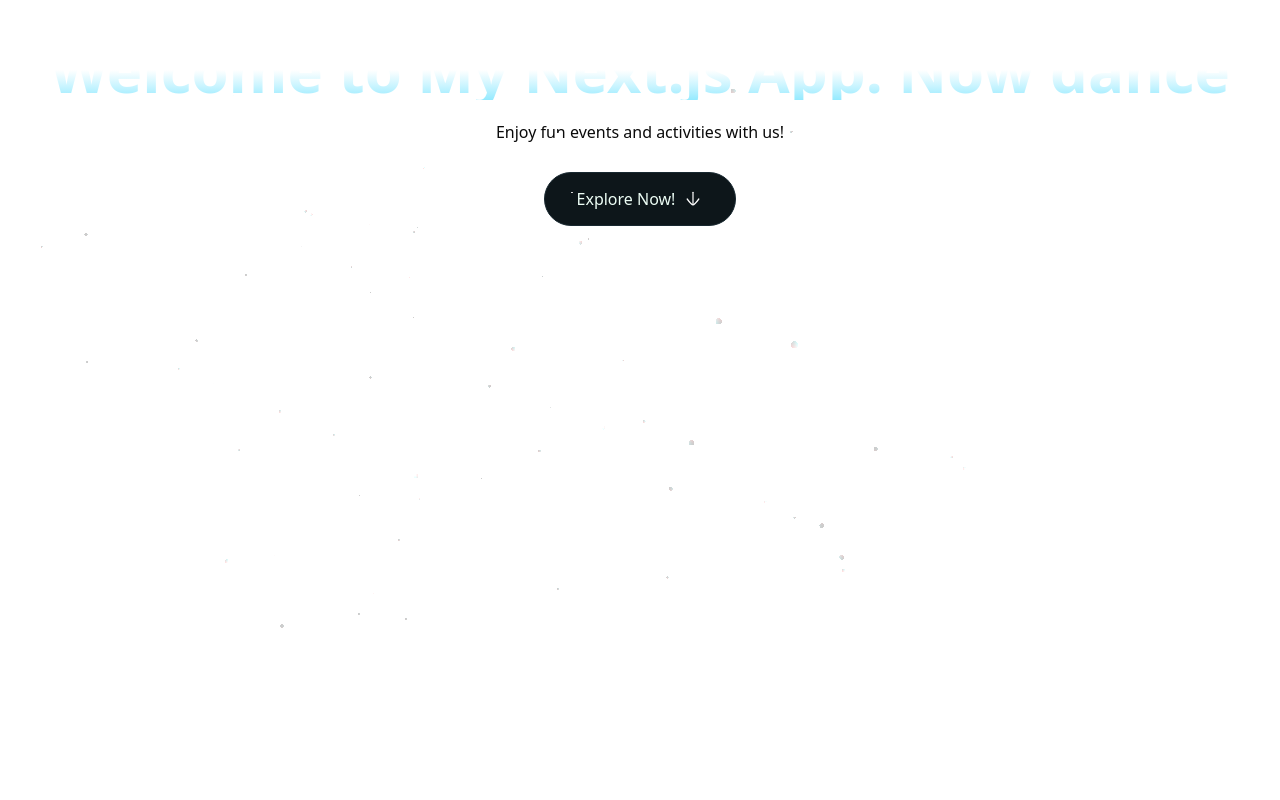
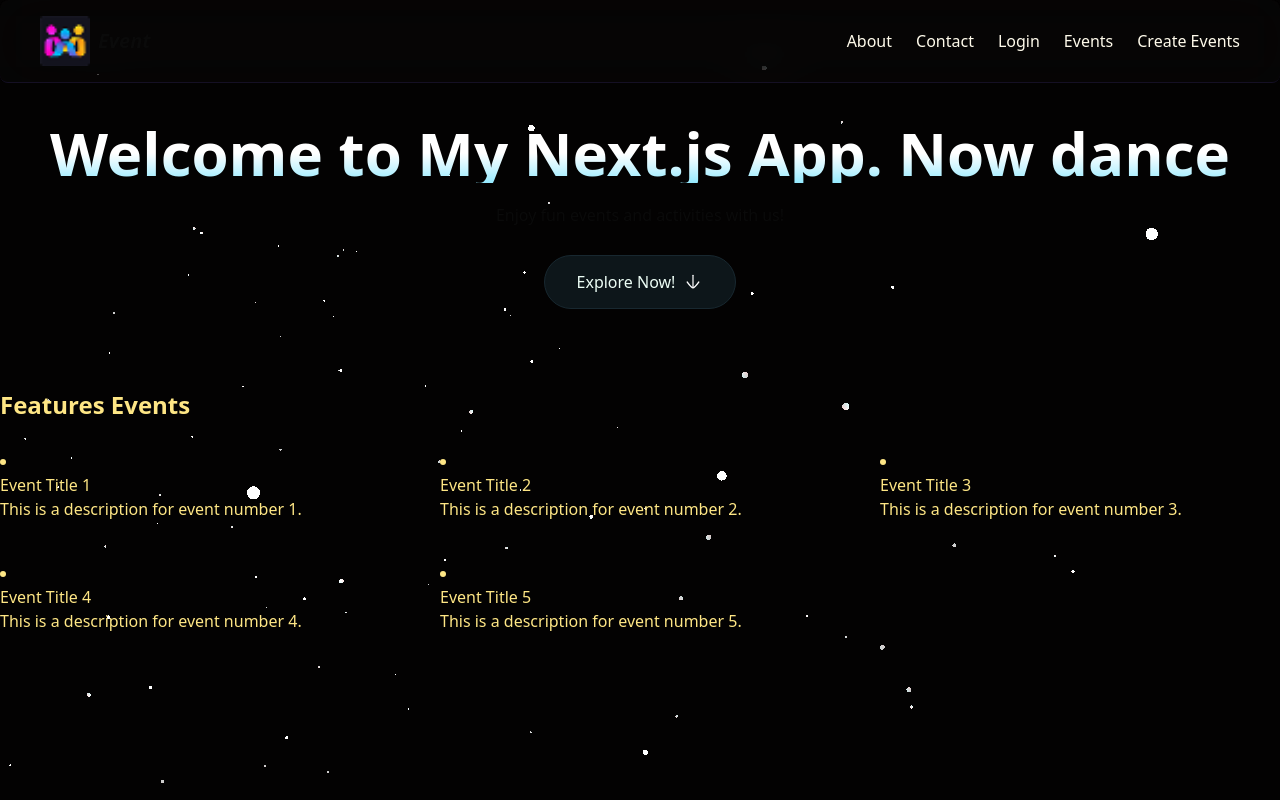
Before and after one commit to junaid-h0ssain/next-js-learn, a Next.js app: page / in a window 1280 px wide. Built offline with nearby package versions, Linux system fonts and the light colour scheme.

Commit message:
props is deprecated, needs replacement

```diff
--- a/app/globals.css
+++ b/app/globals.css
@@ -41,7 +41,7 @@
   --sidebar-accent-foreground: oklch(0.205 0 0);
   --sidebar-border: oklch(0.922 0 0);
   --sidebar-ring: oklch(0.708 0 0);
-  --background: oklch(1 0 0);
+  --background: oklch(8.811% 0.00455 17.93);
   --foreground: oklch(0.145 0 0);
 }
 
--- a/app/layout.tsx
+++ b/app/layout.tsx
@@ -2,6 +2,7 @@
 import { Geist, Geist_Mono } from "next/font/google";
 import "./globals.css";
 import Particles from '../components/Particles';
+import Navbar from "@/components/Navbar";
 
 const geistSans = Geist({
   variable: "--font-geist-sans",
@@ -28,8 +29,17 @@
       <body
         className={`${geistSans.variable} ${geistMono.variable} antialiased`}
       >
+        <Navbar />
 
-        <div style={{ width: '100%', height: '600px', position: 'absolute' }}>
+        <div
+          style={{
+            position: 'fixed',
+            inset: 0,
+            width: '100%',
+            height: '100%',
+            zIndex: 0
+          }}
+        >
           <Particles
             particleColors={["#ffffff"]}
             particleCount={200}
@@ -41,7 +51,7 @@
             disableRotation={false}
             pixelRatio={1} className={undefined}/>
         </div>
-        {children}
+        <div style={{ position: 'relative', zIndex: 1 }}>{children}</div>
       </body>
     </html>
   );
--- a/app/page.tsx
+++ b/app/page.tsx
@@ -12,6 +12,19 @@
 
         <ExploreBtn/>
 
+        <div className='mt-20 space-y-7 text-amber-200'>
+          <h3>Features Events</h3>
+
+          <ul className='events'>
+            {[1, 2, 3, 4, 5].map((event) => (
+              <li key={event} className='event-item'>
+                <h4>Event Title {event}</h4>
+                <p>This is a description for event number {event}.</p>
+              </li>
+            ))}
+          </ul>
+        </div>
+
       </section>
 
 
--- /dev/null
+++ b/components/Navbar.tsx
@@ -0,0 +1,26 @@
+import React from 'react'
+import Link from 'next/link'
+import Image from 'next/image'
+
+const Navbar = () => {
+  return (
+    <header>
+        <nav>
+            <Link href="/" className="logo">
+                <Image src="/icons/logo.png" alt="Logo" width={50} height={50} />
+                <p>Event</p>
+            </Link>
+
+            <ul className='text-amber-50'>
+                <Link href="/about">About</Link>
+                <Link href="/contact">Contact</Link>
+                <Link href="/login">Login</Link>
+                <Link href="/events">Events</Link>
+                <Link href="/create-events">Create Events</Link>
+            </ul>
+        </nav>
+    </header>
+  )
+}
+
+export default Navbar
--- /dev/null
+++ b/components/Particles.jsx
@@ -0,0 +1,249 @@
+"use client";
+import { useEffect, useRef } from 'react';
+import { Renderer, Camera, Geometry, Program, Mesh } from 'ogl';
+
+import './Particles.css';
+
+const defaultColors = ['#ffffff', '#ffffff', '#ffffff'];
+
+const hexToRgb = hex => {
+  hex = hex.replace(/^#/, '');
+  if (hex.length === 3) {
+    hex = hex
+      .split('')
+      .map(c => c + c)
+      .join('');
+  }
+  const int = parseInt(hex, 16);
+  const r = ((int >> 16) & 255) / 255;
+  const g = ((int >> 8) & 255) / 255;
+  const b = (int & 255) / 255;
+  return [r, g, b];
+};
+
+const vertex = /* glsl */ `
+  attribute vec3 position;
+  attribute vec4 random;
+  attribute vec3 color;
+
+  uniform mat4 modelMatrix;
+  uniform mat4 viewMatrix;
+  uniform mat4 projectionMatrix;
+  uniform float uTime;
+  uniform float uSpread;
+  uniform float uBaseSize;
+  uniform float uSizeRandomness;
+
+  varying vec4 vRandom;
+  varying vec3 vColor;
+
+  void main() {
+    vRandom = random;
+    vColor = color;
+
+    vec3 pos = position * uSpread;
+    pos.z *= 10.0;
+
+    vec4 mPos = modelMatrix * vec4(pos, 1.0);
+    float t = uTime;
+    mPos.x += sin(t * random.z + 6.28 * random.w) * mix(0.1, 1.5, random.x);
+    mPos.y += sin(t * random.y + 6.28 * random.x) * mix(0.1, 1.5, random.w);
+    mPos.z += sin(t * random.w + 6.28 * random.y) * mix(0.1, 1.5, random.z);
+
+    vec4 mvPos = viewMatrix * mPos;
+
+    if (uSizeRandomness == 0.0) {
+      gl_PointSize = uBaseSize;
+    } else {
+      gl_PointSize = (uBaseSize * (1.0 + uSizeRandomness * (random.x - 0.5))) / length(mvPos.xyz);
+    }
+
+    gl_Position = projectionMatrix * mvPos;
+  }
+`;
+
+const fragment = /* glsl */ `
+  precision highp float;
+
+  uniform float uTime;
+  uniform float uAlphaParticles;
+  varying vec4 vRandom;
+  varying vec3 vColor;
+
+  void main() {
+    vec2 uv = gl_PointCoord.xy;
+    float d = length(uv - vec2(0.5));
+
+    if(uAlphaParticles < 0.5) {
+      if(d > 0.5) {
+        discard;
+      }
+      gl_FragColor = vec4(vColor + 0.2 * sin(uv.yxx + uTime + vRandom.y * 6.28), 1.0);
+    } else {
+      float circle = smoothstep(0.5, 0.4, d) * 0.8;
+      gl_FragColor = vec4(vColor + 0.2 * sin(uv.yxx + uTime + vRandom.y * 6.28), circle);
+    }
+  }
+`;
+
+const Particles = ({
+  particleCount = 200,
+  particleSpread = 10,
+  speed = 0.1,
+  particleColors,
+  moveParticlesOnHover = false,
+  particleHoverFactor = 1,
+  alphaParticles = false,
+  particleBaseSize = 100,
+  sizeRandomness = 1,
+  cameraDistance = 20,
+  disableRotation = false,
+  pixelRatio = 1,
+  className
+}) => {
+  const containerRef = useRef(null);
+  const mouseRef = useRef({ x: 0, y: 0 });
+
+  useEffect(() => {
+    const container = containerRef.current;
+    if (!container) return;
+
+    const renderer = new Renderer({
+      dpr: pixelRatio,
+      depth: false,
+      alpha: true
+    });
+    const gl = renderer.gl;
+    container.appendChild(gl.canvas);
+    gl.clearColor(0, 0, 0, 0);
+    // Let clicks/selects fall through while we read cursor movement from window events.
+    container.style.pointerEvents = 'none';
+    gl.canvas.style.pointerEvents = 'none';
+
+    const camera = new Camera(gl, { fov: 15 });
+    camera.position.set(0, 0, cameraDistance);
+
+    const resize = () => {
+      const width = container.clientWidth;
+      const height = container.clientHeight;
+      renderer.setSize(width, height);
+      camera.perspective({ aspect: gl.canvas.width / gl.canvas.height });
+    };
+    window.addEventListener('resize', resize, false);
+    resize();
+
+    const handleMouseMove = e => {
+      const rect = container.getBoundingClientRect();
+      const x = ((e.clientX - rect.left) / rect.width) * 2 - 1;
+      const y = -(((e.clientY - rect.top) / rect.height) * 2 - 1);
+      mouseRef.current = { x, y };
+    };
+
+    if (moveParticlesOnHover) {
+      window.addEventListener('mousemove', handleMouseMove, { passive: true });
+    }
+
+    const count = particleCount;
+    const positions = new Float32Array(count * 3);
+    const randoms = new Float32Array(count * 4);
+    const colors = new Float32Array(count * 3);
+    const palette = particleColors && particleColors.length > 0 ? particleColors : defaultColors;
+
+    for (let i = 0; i < count; i++) {
+      let x, y, z, len;
+      do {
+        x = Math.random() * 2 - 1;
+        y = Math.random() * 2 - 1;
+        z = Math.random() * 2 - 1;
+        len = x * x + y * y + z * z;
+      } while (len > 1 || len === 0);
+      const r = Math.cbrt(Math.random());
+      positions.set([x * r, y * r, z * r], i * 3);
+      randoms.set([Math.random(), Math.random(), Math.random(), Math.random()], i * 4);
+      const col = hexToRgb(palette[Math.floor(Math.random() * palette.length)]);
+      colors.set(col, i * 3);
+    }
+
+    const geometry = new Geometry(gl, {
+      position: { size: 3, data: positions },
+      random: { size: 4, data: randoms },
+      color: { size: 3, data: colors }
+    });
+
+    const program = new Program(gl, {
+      vertex,
+      fragment,
+      uniforms: {
+        uTime: { value: 0 },
+        uSpread: { value: particleSpread },
+        uBaseSize: { value: particleBaseSize * pixelRatio },
+        uSizeRandomness: { value: sizeRandomness },
+        uAlphaParticles: { value: alphaParticles ? 1 : 0 }
+      },
+      transparent: true,
+      depthTest: false
+    });
+
+    const particles = new Mesh(gl, { mode: gl.POINTS, geometry, program });
+
+    let animationFrameId;
+    let lastTime = performance.now();
+    let elapsed = 0;
+
+    const update = t => {
+      animationFrameId = requestAnimationFrame(update);
+      const delta = t - lastTime;
+      lastTime = t;
+      elapsed += delta * speed;
+
+      program.uniforms.uTime.value = elapsed * 0.001;
+
+      if (moveParticlesOnHover) {
+        particles.position.x = -mouseRef.current.x * particleHoverFactor;
+        particles.position.y = -mouseRef.current.y * particleHoverFactor;
+      } else {
+        particles.position.x = 0;
+        particles.position.y = 0;
+      }
+
+      if (!disableRotation) {
+        particles.rotation.x = Math.sin(elapsed * 0.0002) * 0.1;
+        particles.rotation.y = Math.cos(elapsed * 0.0005) * 0.15;
+        particles.rotation.z += 0.01 * speed;
+      }
+
+      renderer.render({ scene: particles, camera });
+    };
+
+    animationFrameId = requestAnimationFrame(update);
+
+    return () => {
+      window.removeEventListener('resize', resize);
+      if (moveParticlesOnHover) {
+        window.removeEventListener('mousemove', handleMouseMove);
+      }
+      cancelAnimationFrame(animationFrameId);
+      if (container.contains(gl.canvas)) {
+        container.removeChild(gl.canvas);
+      }
+      container.style.pointerEvents = '';
+    };
+    // eslint-disable-next-line react-hooks/exhaustive-deps
+  }, [
+    particleCount,
+    particleSpread,
+    speed,
+    moveParticlesOnHover,
+    particleHoverFactor,
+    alphaParticles,
+    particleBaseSize,
+    sizeRandomness,
+    cameraDistance,
+    disableRotation,
+    pixelRatio
+  ]);
+
+  return <div ref={containerRef} className={`particles-container ${className}`} />;
+};
+
+export default Particles;
```
Also changed, not shown: components/EventCard.tsx (added, +15 -0 lines).
